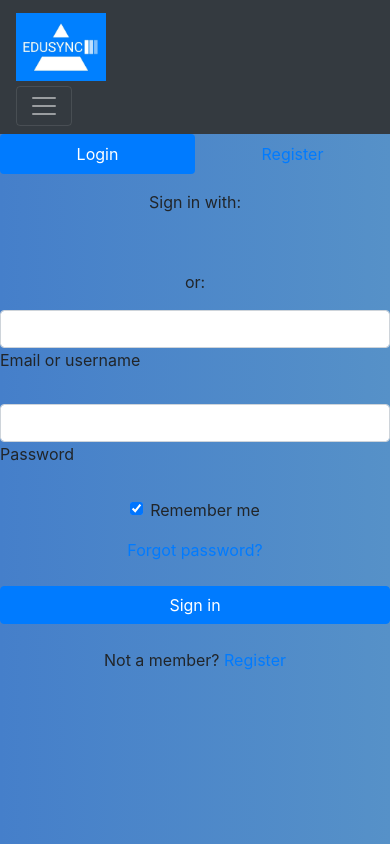
After one commit to Jabir254/mgt_syst, a Django app: template school/app/templates/core/login.html in a window 390 px wide. The commit adds this page. Run offline with Django 4.2, Linux system fonts and the light colour scheme; the template is opened without the code that fills it, so the values that code supplies are empty; some libraries are stand-ins or nearby versions.

Commit message:
login page

```diff
--- a/school/app/templates/core/index.html
+++ b/school/app/templates/core/index.html
@@ -53,7 +53,7 @@
   <section>
     <div class="container">
       <div class="row">
-        <div class="col-md-4 sm-m-3">
+        <div class="col-md-4 p-2">
           <div class="image-container">
             <img src="{% static 'images/image1.jpeg'%}" alt="Image 1" class="img-fluid">
             <div class="image-description">
@@ -62,7 +62,7 @@
             </div>
           </div>
         </div>
-        <div class="col-md-4">
+        <div class="col-md-4 p-2">
           <div class="image-container">
             <img src="{% static 'images/image2.jpeg'%}" alt="Image 2" class="img-fluid">
             <div class="image-description">
@@ -71,7 +71,7 @@
             </div>
           </div>
         </div>
-        <div class="col-md-4">
+        <div class="col-md-4 p-2">
           <div class="image-container">
             <img src="{% static 'images/image3.jpeg'%}" alt="Image 3" class="img-fluid">
             <div class="image-description">
--- /dev/null
+++ b/school/app/templates/core/login.html
@@ -0,0 +1,150 @@
+{% extends 'core/base.html'%}
+{%block content %}
+
+
+
+<!-- Pills navs -->
+<ul class="nav nav-pills nav-justified mb-3" id="ex1" role="tablist">
+    <li class="nav-item" role="presentation">
+      <a class="nav-link active" id="tab-login" data-mdb-toggle="pill" href="#pills-login" role="tab"
+        aria-controls="pills-login" aria-selected="true">Login</a>
+    </li>
+    <li class="nav-item" role="presentation">
+      <a class="nav-link" id="tab-register" data-mdb-toggle="pill" href="#pills-register" role="tab"
+        aria-controls="pills-register" aria-selected="false">Register</a>
+    </li>
+  </ul>
+  <!-- Pills navs -->
+
+  <!-- Pills content -->
+  <div class="tab-content">
+    <div class="tab-pane fade show active" id="pills-login" role="tabpanel" aria-labelledby="tab-login">
+      <form>
+        <div class="text-center mb-3">
+          <p>Sign in with:</p>
+          <button type="button" class="btn btn-link btn-floating mx-1">
+            <i class="fab fa-facebook-f"></i>
+          </button>
+
+          <button type="button" class="btn btn-link btn-floating mx-1">
+            <i class="fab fa-google"></i>
+          </button>
+
+          <button type="button" class="btn btn-link btn-floating mx-1">
+            <i class="fab fa-twitter"></i>
+          </button>
+
+          <button type="button" class="btn btn-link btn-floating mx-1">
+            <i class="fab fa-github"></i>
+          </button>
+        </div>
+
+        <p class="text-center">or:</p>
+
+        <!-- Email input -->
+        <div class="form-outline mb-4">
+          <input type="email" id="loginName" class="form-control" />
+          <label class="form-label" for="loginName">Email or username</label>
+        </div>
+
+        <!-- Password input -->
+        <div class="form-outline mb-4">
+          <input type="password" id="loginPassword" class="form-control" />
+          <label class="form-label" for="loginPassword">Password</label>
+        </div>
+
+        <!-- 2 column grid layout -->
+        <div class="row mb-4">
+          <div class="col-md-6 d-flex justify-content-center">
+            <!-- Checkbox -->
+            <div class="form-check mb-3 mb-md-0">
+              <input class="form-check-input" type="checkbox" value="" id="loginCheck" checked />
+              <label class="form-check-label" for="loginCheck"> Remember me </label>
+            </div>
+          </div>
+
+          <div class="col-md-6 d-flex justify-content-center">
+            <!-- Simple link -->
+            <a href="#!">Forgot password?</a>
+          </div>
+        </div>
+
+        <!-- Submit button -->
+        <button type="submit" class="btn btn-primary btn-block mb-4">Sign in</button>
+
+        <!-- Register buttons -->
+        <div class="text-center">
+          <p>Not a member? <a href="#!">Register</a></p>
+        </div>
+      </form>
+    </div>
+    <div class="tab-pane fade" id="pills-register" role="tabpanel" aria-labelledby="tab-register">
+      <form>
+        <div class="text-center mb-3">
+          <p>Sign up with:</p>
+          <button type="button" class="btn btn-link btn-floating mx-1">
+            <i class="fab fa-facebook-f"></i>
+          </button>
+
+          <button type="button" class="btn btn-link btn-floating mx-1">
+            <i class="fab fa-google"></i>
+          </button>
+
+          <button type="button" class="btn btn-link btn-floating mx-1">
+            <i class="fab fa-twitter"></i>
+          </button>
+
+          <button type="button" class="btn btn-link btn-floating mx-1">
+            <i class="fab fa-github"></i>
+          </button>
+        </div>
+
+        <p class="text-center">or:</p>
+
+        <!-- Name input -->
+        <div class="form-outline mb-4">
+          <input type="text" id="registerName" class="form-control" />
+          <label class="form-label" for="registerName">Name</label>
+        </div>
+
+        <!-- Username input -->
+        <div class="form-outline mb-4">
+          <input type="text" id="registerUsername" class="form-control" />
+          <label class="form-label" for="registerUsername">Username</label>
+        </div>
+
+        <!-- Email input -->
+        <div class="form-outline mb-4">
+          <input type="email" id="registerEmail" class="form-control" />
+          <label class="form-label" for="registerEmail">Email</label>
+        </div>
+
+        <!-- Password input -->
+        <div class="form-outline mb-4">
+          <input type="password" id="registerPassword" class="form-control" />
+          <label class="form-label" for="registerPassword">Password</label>
+        </div>
+
+        <!-- Repeat Password input -->
+        <div class="form-outline mb-4">
+          <input type="password" id="registerRepeatPassword" class="form-control" />
+          <label class="form-label" for="registerRepeatPassword">Repeat password</label>
+        </div>
+
+        <!-- Checkbox -->
+        <div class="form-check d-flex justify-content-center mb-4">
+          <input class="form-check-input me-2" type="checkbox" value="" id="registerCheck" checked
+            aria-describedby="registerCheckHelpText" />
+          <label class="form-check-label" for="registerCheck">
+            I have read and agree to the terms
+          </label>
+        </div>
+
+        <!-- Submit button -->
+        <button type="submit" class="btn btn-primary btn-block mb-3">Sign in</button>
+      </form>
+    </div>
+  </div>
+  <!-- Pills content -->
+
+  {%endblock%}
```
